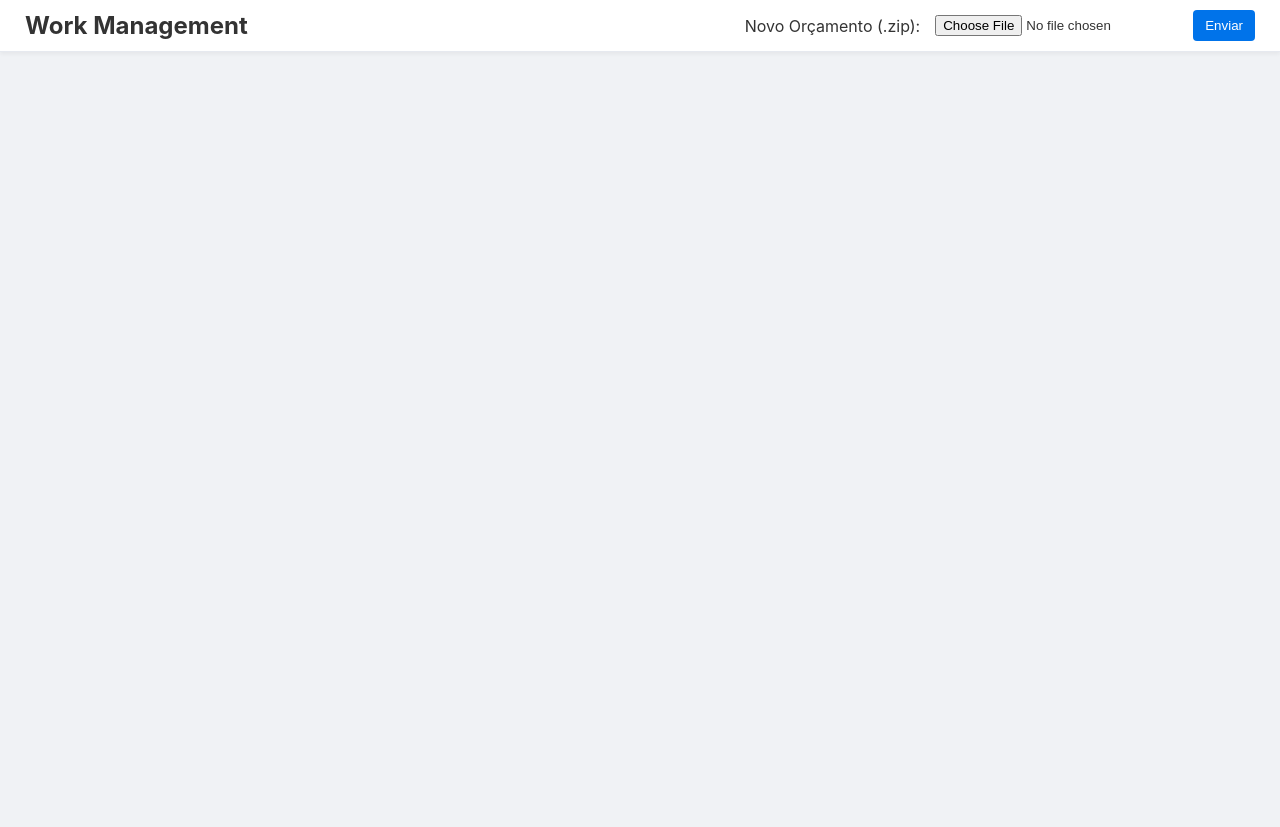
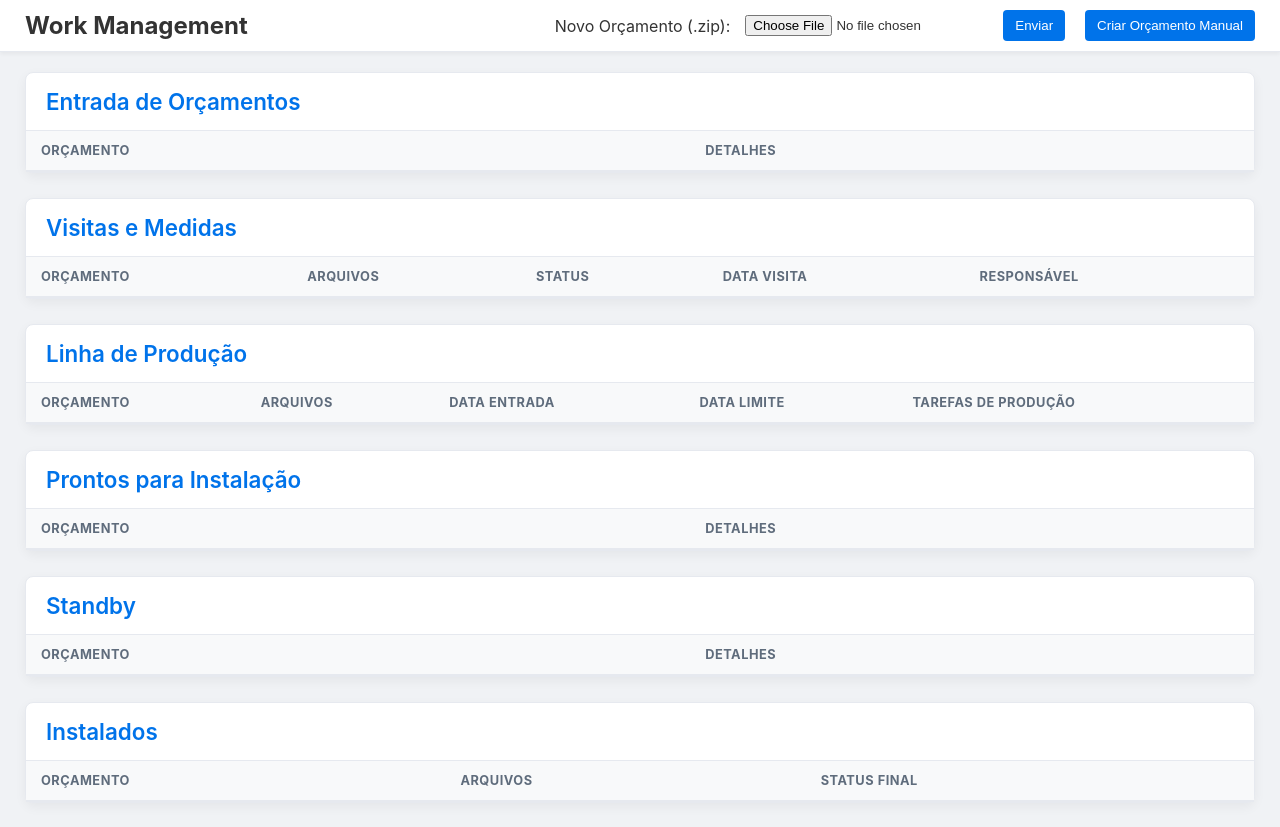
Before and after one commit to Salrefinado/WorkFlow, a Flask app: page / in a window 1280 px wide. Shown: the top 827 px of the page. Run offline with Flask 3, Linux system fonts and the light colour scheme; data comes from the database, SQL or seed files in the repository; data that the repository does not hold is empty.

Commit message:
Update index.html

```diff
--- a/templates/index.html
+++ b/templates/index.html
@@ -11,10 +11,13 @@
 
     <header>
         <h1>Work Management</h1>
+        <div class="header-actions">
             <div class="upload-container">
                 <label for="zip-upload">Novo Orçamento (.zip):</label>
                 <input type="file" id="zip-upload" accept=".zip" class="file-input">
                 <button id="upload-button" class="btn-primary">Enviar</button>
+            </div>
+            <button id="btn-criar-manual" class="btn-primary">Criar Orçamento Manual</button>
         </div>
     </header>
 
@@ -86,14 +89,68 @@
 
     <div id="modal-overlay" class="modal-overlay hidden"></div>
 
+    <div id="modal-criar-orcamento" class="modal hidden">
+        <h4>Criar Novo Orçamento</h4>
+        <form id="form-criar-manual">
+            <label for="modal-criar-numero">Número do Orçamento:</label>
+            <input type="text" id="modal-criar-numero" name="numero_orcamento" required>
+
+            <label for="modal-criar-cliente">Nome do Cliente:</label>
+            <input type="text" id="modal-criar-cliente" name="nome_cliente" required>
+
+            <label for="modal-criar-arquivo">Anexar Arquivo (Opcional):</label>
+            <input type="file" id="modal-criar-arquivo" name="arquivo">
+
+            <label>Itens de Produção (Opcional):</label>
+            <div class="item-group-container">
+                <h5>Edison</h5>
+                <div class="item-button-group">
+                    <button type="button" class="btn-item-select" data-item="Porta Guilhotina">Porta Guilhotina</button>
+                    <button type="button" class="btn-item-select" data-item="Tampa Vidro">Tampa Vidro</button>
+                    <button type="button" class="btn-item-select" data-item="Lareira">Lareira</button>
+                </div>
+                <h5>Luiz</h5>
+                <div class="item-button-group">
+                    <button type="button" class="btn-item-select" data-item="Parrila">Parrila</button>
+                    <button type="button" class="btn-item-select" data-item="Regulagem de Balanço">Regulagem de Balanço</button>
+                    <button type="button" class="btn-item-select" data-item="Giratorio">Giratorio</button>
+                    <button type="button" class="btn-item-select" data-item="Sistema Motor">Sistema Motor</button>
+                    <button type="button" class="btn-item-select" data-item="Moldura">Moldura</button>
+                    <button type="button" class="btn-item-select" data-item="Base">Base</button>
+                </div>
+                <h5>Hélio</h5>
+                <div class="item-button-group">
+                    <button type="button" class="btn-item-select" data-item="Coifa e Chaminé">Coifa e Chaminé</button>
+                    <button type="button" class="btn-item-select" data-item="Coifa">Coifa</button>
+                    <button type="button" class="btn-item-select" data-item="Gavetão">Gavetão</button>
+                    <button type="button" class="btn-item-select" data-item="Revestimento">Revestimento</button>
+                </div>
+                <h5>José</h5>
+                <div class="item-button-group">
+                    <button type="button" class="btn-item-select" data-item="Grelhas">Grelhas</button>
+                    <button type="button" class="btn-item-select" data-item="Espetos">Espetos</button>
+                    <button type="button" class="btn-item-select" data-item="Sistema Elevar Manual">Sistema Elevar Manual</button>
+                </div>
+                <h5>Anderson</h5>
+                <div class="item-button-group">
+                    <button type="button" class="btn-item-select" data-item="Chaminé Lareira">Chaminé Lareira</button>
+                    <button type="button" class="btn-item-select" data-item="Tampa Churrasqueira">Tampa Churrasqueira</button>
+                </div>
+            </div>
+
+            <div class="modal-actions">
+                <button id="modal-criar-cancel" type="button" class="btn-secondary">Cancelar</button>
+                <button id="modal-criar-save" type="submit" class="btn-primary">Salvar</button>
+            </div>
+        </form>
+    </div>
+
     <div id="modal-visita" class="modal hidden">
         <h4>Agendar Visita</h4>
         <label for="modal-visita-data">Data da Visita:</label>
         <input type="datetime-local" id="modal-visita-data">
-
         <label for="modal-visita-responsavel">Responsável (Renato, Paulo, etc.):</label>
         <input type="text" id="modal-visita-responsavel" placeholder="Nome do responsável">
-
         <div class="modal-actions">
             <button id="modal-visita-cancel" class="btn-secondary">Cancelar</button>
             <button id="modal-visita-save" class="btn-primary">Salvar</button>
@@ -104,10 +161,8 @@
         <h4>Agendar Instalação/Entrega</h4>
         <label for="modal-instalacao-data">Data da Instalação/Entrega:</label>
         <input type="datetime-local" id="modal-instalacao-data">
-
         <label for="modal-instalacao-responsavel">Responsável:</label>
         <input type="text" id="modal-instalacao-responsavel" placeholder="Nome do responsável">
-
         <div class="modal-actions">
             <button id="modal-instalacao-cancel" class="btn-secondary">Cancelar</button>
             <button id="modal-instalacao-save" class="btn-primary">Salvar</button>
@@ -117,7 +172,6 @@
     <div id="modal-instalado" class="modal hidden">
         <h4>Confirmar Instalação</h4>
         <p>Esta instalação se refere a qual etapa?</p>
-
         <div class="modal-actions-center">
             <button id="modal-instalado-etapa1" class="btn-primary">Etapa 1</button>
             <button id="modal-instalado-etapa2" class="btn-primary">Etapa 2</button>
@@ -129,20 +183,16 @@
 
     <div id="modal-producao" class="modal hidden">
         <h4>Definir Prazos de Produção</h4>
-
         <label for="modal-producao-data-entrada">Data de Entrada (Início):</label>
         <input type="date" id="modal-producao-data-entrada">
-
         <label>Definir Data Limite (Entrega):</label>
         <div class="modal-quick-days">
             <button class="btn-secondary" data-dias="30">30 dias</button>
             <button class="btn-secondary" data-dias="45">45 dias</button>
             <input type="number" id="modal-producao-dias-manual" placeholder="Dias" min="1">
         </div>
-
         <label for="modal-producao-data-limite">Data Limite Final:</label>
         <input type="date" id="modal-producao-data-limite">
-
         <div class="modal-actions">
             <button id="modal-producao-cancel" class="btn-secondary">Cancelar</button>
             <button id="modal-producao-save" class="btn-primary">Salvar</button>
```
Lines whose indentation alone changed are shown as unchanged.
